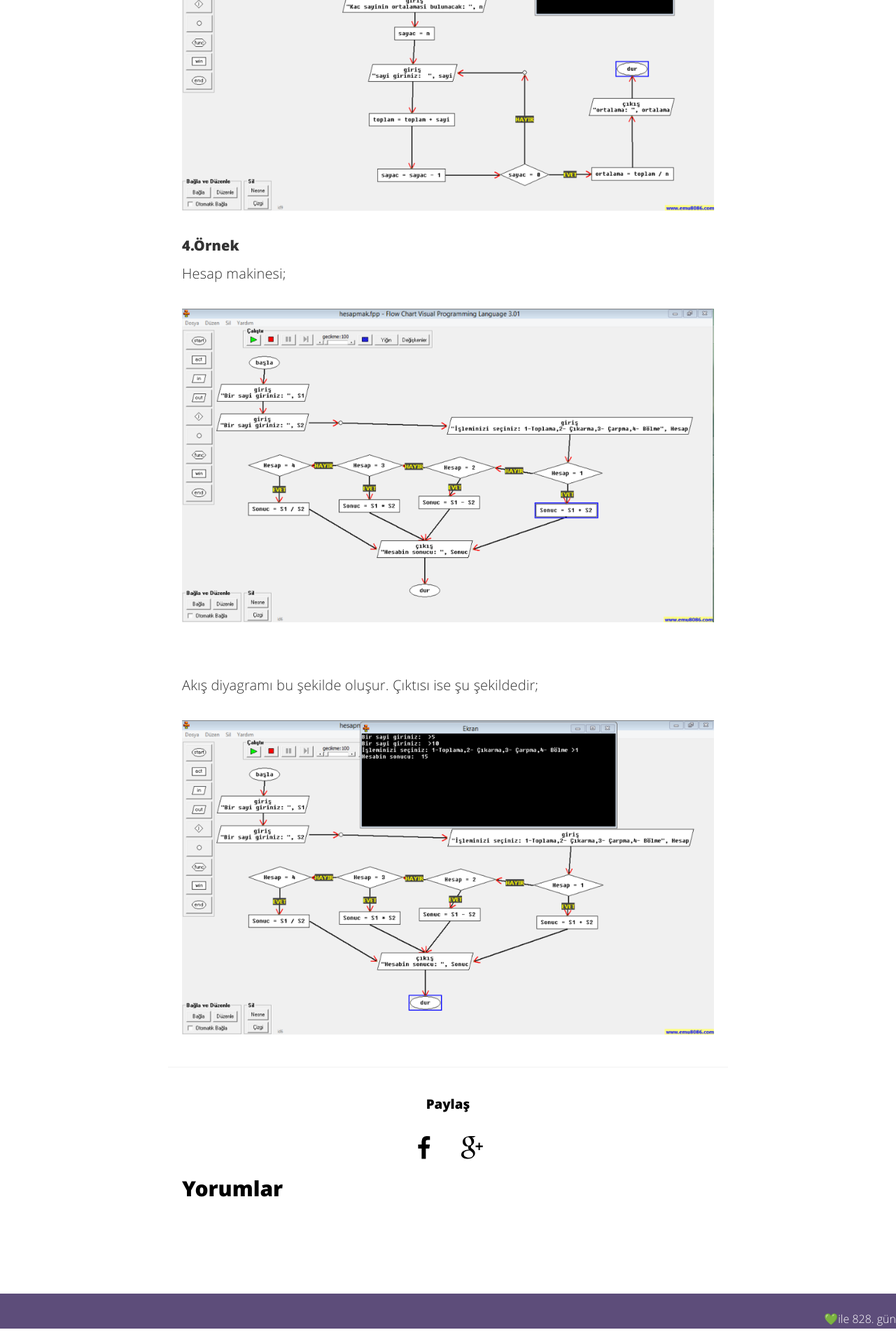
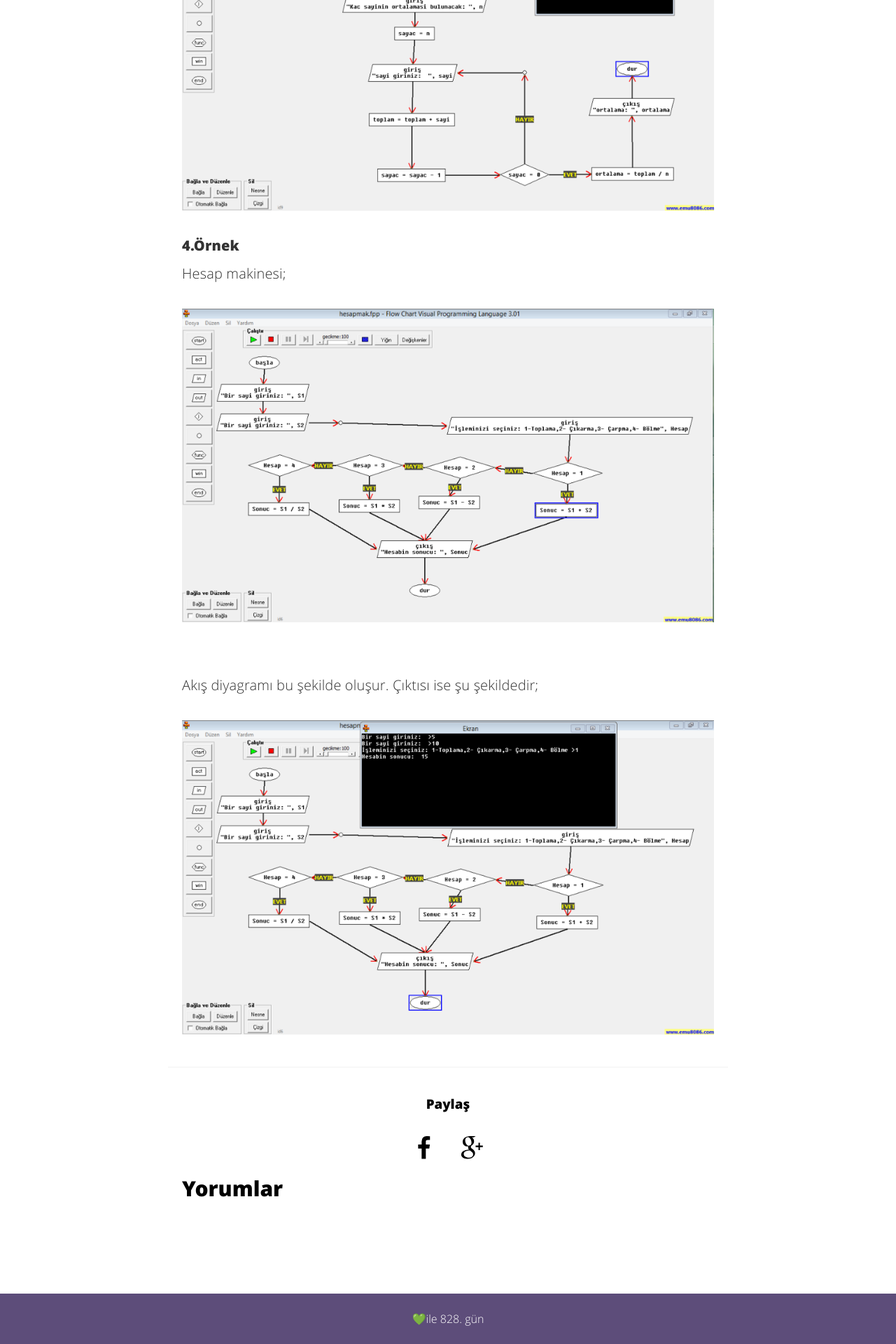
Before and after one commit to nisanury/nisanury.github.io, a Jekyll site: the page built from _posts/2016-12-19-Akis-Semasi-Ornekleri.md, in a window 1280 px wide. Shown: the part 3428-5348 px from the top of the page at 70% size. Built offline with Jekyll 4.4.1, drawn with Linux system fonts in a browser that asks for light colours; comment, search, counter and statistics services are not loaded; before the commit the page ends 5326 px from its top, so only the background shows below that.

Commit message:
Update footer.html

```diff
--- a/_includes/footer.html
+++ b/_includes/footer.html
@@ -1,6 +1,6 @@
 <footer>
 
-<p id="gun" style="float:right;"><span id="heart">💚</span>ile </p>
+<p id="gun" style="float:middle;"><span id="heart">💚</span>ile </p>
     <script type="text/javascript">
       var birGun = 24*60*60*1000;
       var ilkTarih = new Date("April 14, 2016 00:00:00");
```
